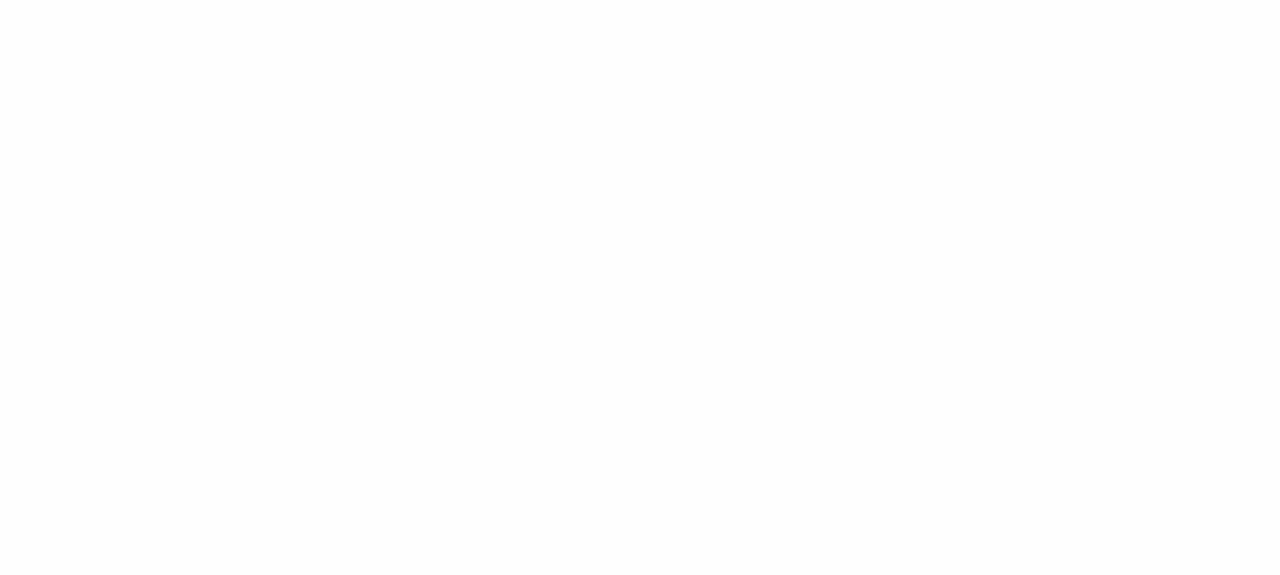
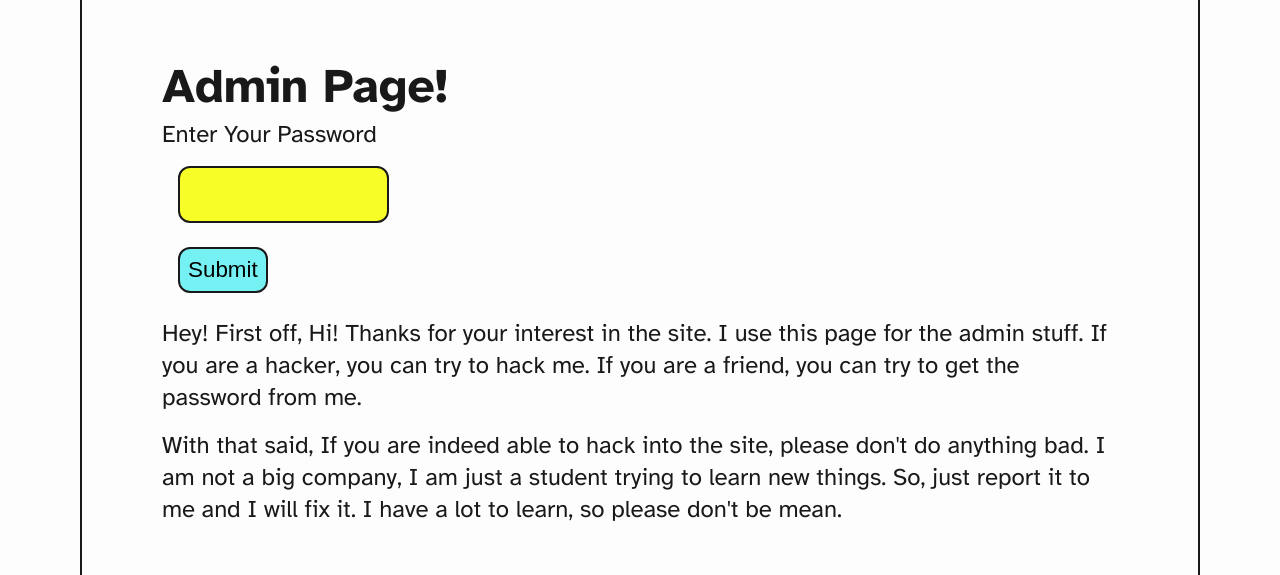
Before and after one commit to newtoallofthis123/About_next, a Next.js app: page /admin/view in a window 1280 px wide. Shown: the part 555-1130 px from the top of the page. Before the commit the page ends 800 px from the top, so only its background shows below. Built offline with nearby package versions, Linux system fonts and the light colour scheme; no server answers; the database is empty.

Commit message:
Fix Spelling 😅

```diff
--- a/components/nav.js
+++ b/components/nav.js
@@ -32,7 +32,7 @@ const Nav = () => {
                         <Link href="/resume" className="underline">Resume</Link>
                     </li>
                     <li>
-                        <Link href="/updates" className="underline">Upates</Link>
+                        <Link href="/updates" className="underline">Updates</Link>
                     </li>
                     <li>
                         <Link href="/journal" className="underline">Journal</Link>
--- a/package.json
+++ b/package.json
@@ -1,6 +1,6 @@
 {
   "name": "next_about",
-  "version": "1.3.17",
+  "version": "1.3.19",
   "private": true,
   "scripts": {
     "dev": "next dev",
--- a/pages/admin/index.js
+++ b/pages/admin/index.js
@@ -79,7 +79,7 @@ export default function Add() {
                             Other Pages
                         </p>
                         <nav>
-                            <Link href='/add/updates'>Updates</Link> <Link href='/add/journal'>Journal</Link>
+                            <Link href='admin/updates'>Updates</Link> <Link href='/admin/journal'>Journal</Link> <Link href='/admin/view'>View</Link>
                         </nav>
                         <div>
                             <h2>Add a Link</h2>
--- a/pages/admin/view.js
+++ b/pages/admin/view.js
@@ -2,8 +2,23 @@ import React from 'react'
 import { connectToDatabase } from '@/utils/db'
 import { ToastContainer, toast } from 'react-toastify';
 import 'react-toastify/dist/ReactToastify.css';
+import {Seo} from "@/components/seo";
 
 export default function DbView({ data }) {
+    const [auth, setAuth] = React.useState(false)
+    const handlePassword = (e) => {
+        setPassword(e.target.value)
+    }
+    const handlePasswordSubmit = (e) => {
+        e.preventDefault()
+        if (password === NS_PWD) {
+            setAuth(true)
+            toast("Welcome back Admin. We missed you 😎")
+        }
+        else {
+            toast("Wrong Password! Are you a Hacker? 🧑‍💻")
+        }
+    }
     const handleSubmit = (topic) => (e) => {
         const choice = window.confirm("Are you sure you want to delete this item?")
         if (!choice)
@@ -42,6 +57,7 @@ export default function DbView({ data }) {
                 pauseOnFocusLoss
                 draggable
                 pauseOnHover />
+            (auth) ? (
             <h1>View</h1>
             {
                 data.map((collection, index) => {
@@ -86,6 +102,29 @@ export default function DbView({ data }) {
                     )
                 })
             }
+            ):(
+            <div className='password_div'>
+                <Seo title="Login to view admin page"></Seo>
+                <h1>Admin Page!</h1>
+                <form onSubmit={handlePasswordSubmit}>
+                    <p>Enter Your Password</p>
+                    <input type="password" name="password" id="password" onChange={handlePassword} />
+                    <p></p>
+                    <button type="submit">Submit</button>
+                </form>
+                <p>
+                    Hey! First off, Hi! Thanks for your interest in the site.
+                    I use this page for the admin stuff. If you are a hacker, you can try to hack me.
+                    If you are a friend, you can try to get the password from me.
+                </p>
+                <p>
+                    With that said, If you are indeed able to hack into the site, please don't do anything bad.
+                    I am not a big company, I am just a student trying to learn new things.
+                    So, just report it to me and I will fix it.
+                    I have a lot to learn, so please don't be mean.
+                </p>
+            </div>
+            )
         </div>
   )
 }
```
Lines whose indentation alone changed are shown as unchanged.
